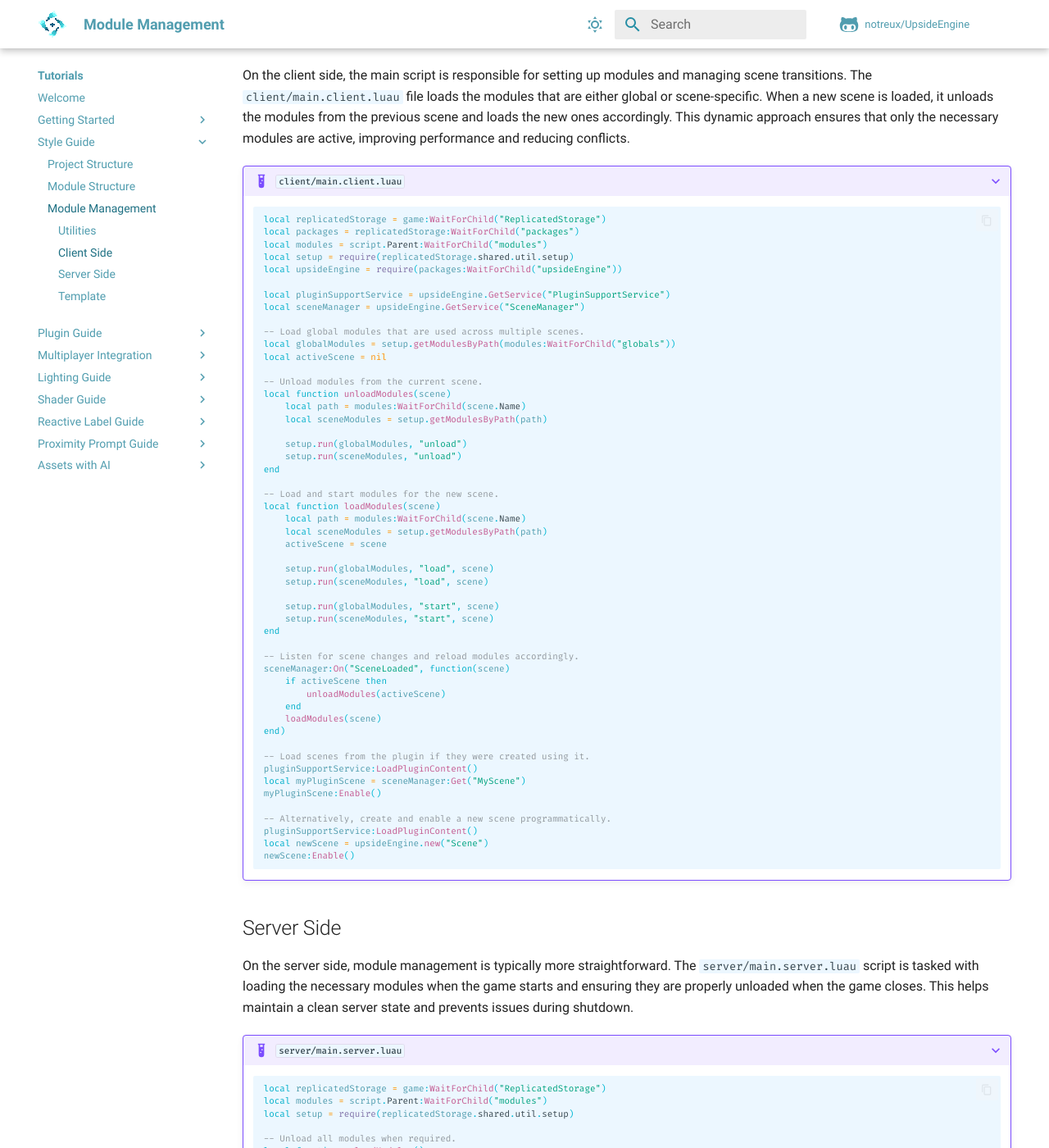
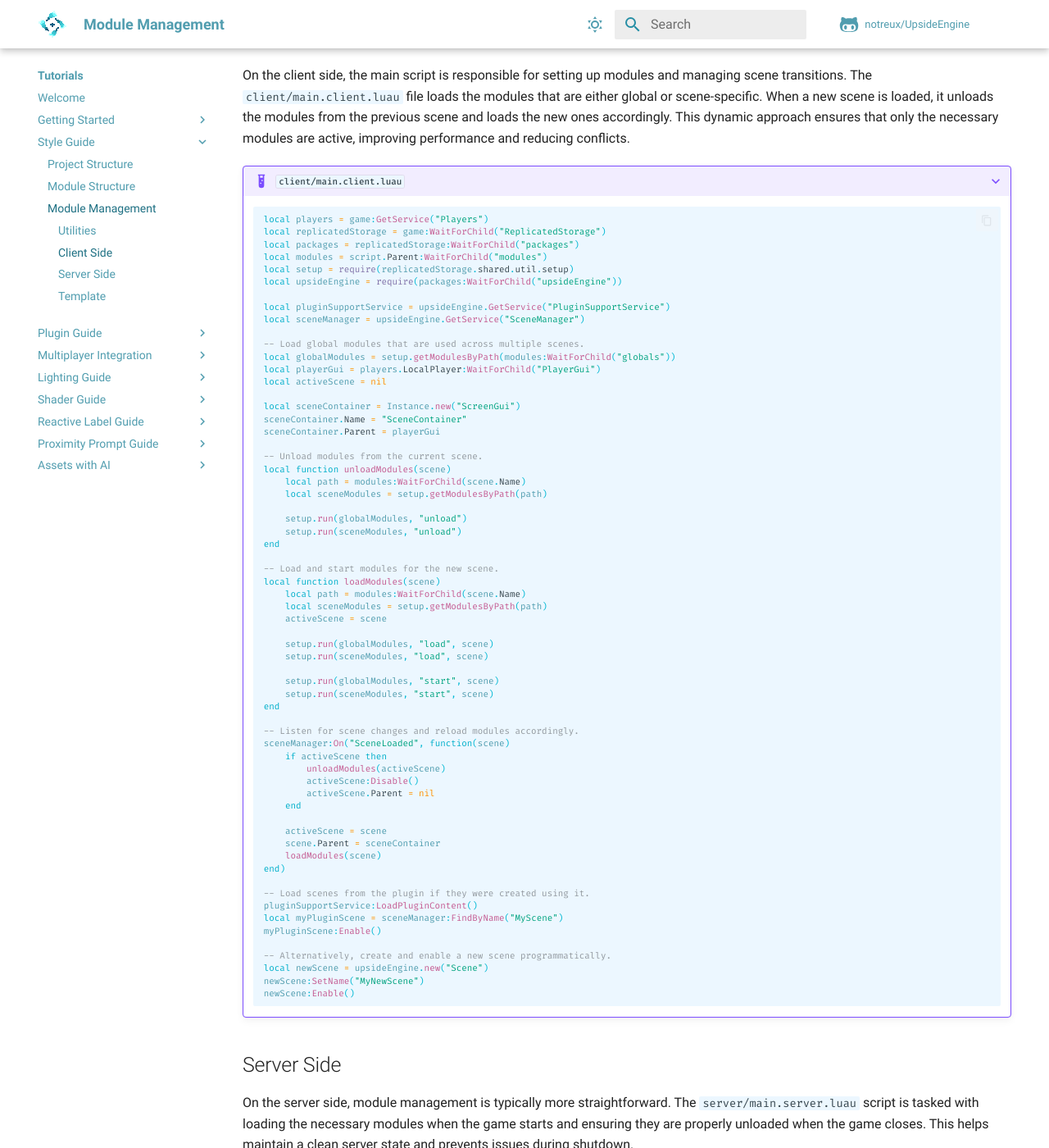
Before and after one commit to notreux/UpsideEngine, an MkDocs documentation site: the page built from docs/tutorials/style-guide/ModuleManagement.md, in a window 1280 px wide and 1400 px high, scrolled down 1079 px. Shown: the whole window at 82% size. Built offline with MkDocs 1.6.1 and Material for MkDocs 9.7.7, drawn with Linux system fonts in a browser that asks for light colours; comment, search, counter and statistics services are not loaded; some of the changed text lies outside the part shown.

Commit message:
docs: update styleguide scripts

````diff
--- a/docs/tutorials/style-guide/ModuleManagement.md
+++ b/docs/tutorials/style-guide/ModuleManagement.md
@@ -53,6 +53,7 @@ previous scene and loads the new ones accordingly. This dynamic approach ensures
 only the necessary modules are active, improving performance and reducing conflicts.
 ???+ example "`client/main.client.luau`"
     ```lua
+    local players = game:GetService("Players")
     local replicatedStorage = game:WaitForChild("ReplicatedStorage")
     local packages = replicatedStorage:WaitForChild("packages")
     local modules = script.Parent:WaitForChild("modules")
@@ -64,7 +65,12 @@ only the necessary modules are active, improving performance and reducing confli
 
     -- Load global modules that are used across multiple scenes.
     local globalModules = setup.getModulesByPath(modules:WaitForChild("globals"))
+    local playerGui = players.LocalPlayer:WaitForChild("PlayerGui")
     local activeScene = nil
+
+    local sceneContainer = Instance.new("ScreenGui")
+    sceneContainer.Name = "SceneContainer"
+    sceneContainer.Parent = playerGui
 
     -- Unload modules from the current scene.
     local function unloadModules(scene)
@@ -92,18 +98,23 @@ only the necessary modules are active, improving performance and reducing confli
     sceneManager:On("SceneLoaded", function(scene)
         if activeScene then
             unloadModules(activeScene)
+            activeScene:Disable()
+            activeScene.Parent = nil
         end
+
+        activeScene = scene
+        scene.Parent = sceneContainer
         loadModules(scene)
     end)
 
     -- Load scenes from the plugin if they were created using it.
     pluginSupportService:LoadPluginContent()
-    local myPluginScene = sceneManager:Get("MyScene")
+    local myPluginScene = sceneManager:FindByName("MyScene")
     myPluginScene:Enable()
 
     -- Alternatively, create and enable a new scene programmatically.
-    pluginSupportService:LoadPluginContent()
     local newScene = upsideEngine.new("Scene")
+    newScene:SetName("MyNewScene")
     newScene:Enable()
     ```
 
--- a/overrides/javascript/games.js
+++ b/overrides/javascript/games.js
@@ -2,8 +2,14 @@ const games = [
     {
         name: "The Slime Game",
         description: `This is the final result of the getting started tutorial, you can play or edit the place. You can also donate buying a gamepass.`,
-        banner: "https://cdn.discordapp.com/attachments/886012037916930109/1093616927257153536/image.png",
+        banner: "https://tr.rbxcdn.com/180DAY-503fe13dae372b328ca2a1c5e1881bd6/768/432/Image/Webp/noFilter",
         game_url: "https://www.roblox.com/games/13021482729/Upside-Engine-Getting-Started",
+    },
+        {
+        name: "Space Fighter",
+        description: `This is the demo of Upside Engine v3.0.0, you can play or edit the place. You can also donate inside the game.`,
+        banner: "https://tr.rbxcdn.com/180DAY-fb163f069d3a80f8874c01440e54dd3a/768/432/Image/Webp/noFilter",
+        game_url: "https://www.roblox.com/games/99502143707226/Space-Fighter",
     }
 ]
 
--- a/overrides/stylesheet/games.css
+++ b/overrides/stylesheet/games.css
@@ -1,6 +1,6 @@
 .gameCard {
     width: 300px;
-    height:400px;
+    height:500px;
     border-color: var(--md-default-fg-color--lightest);
     border-width: 1px;
     border-style: outset;
@@ -16,7 +16,7 @@
     background-size: cover;
     image-rendering: pixelated;
     width:100%;
-    height:100px;
+    height:200px;
     border-top-left-radius: 5px;
     border-top-right-radius: 5px;
 }
@@ -40,6 +40,7 @@
 .viewButton {
     bottom: 0px;
     width: 235px !important;
+    margin-bottom: 10px !important;
 }
 .no-margin {
     margin: 0px !important;
@@ -52,8 +53,6 @@
     text-align: center;
     width: 100%;
     position: relative;
-    overflow-x: scroll;
-    overflow-y: hidden;
     border-radius: 10px;
 }
 
````
Also changed, not shown: other parts of docs/tutorials/style-guide/ModuleManagement.md (+4 -5 lines).
